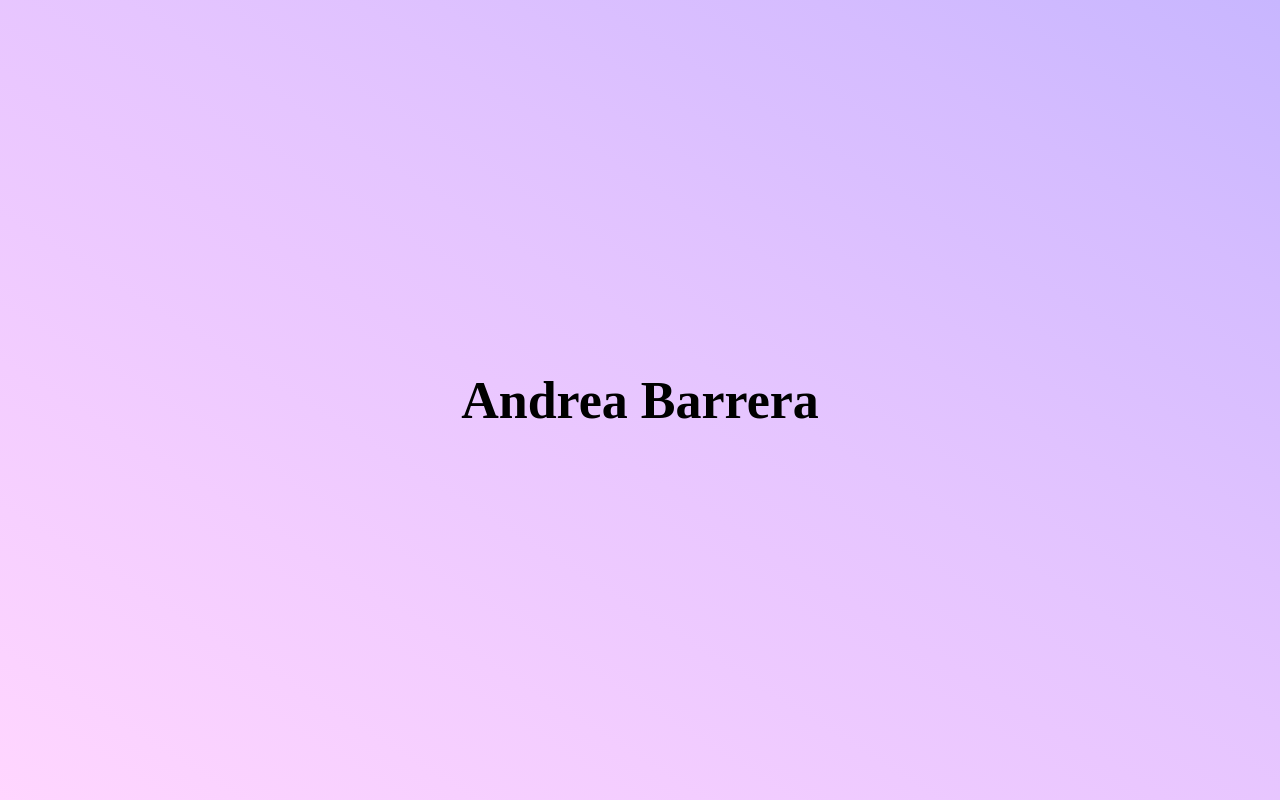
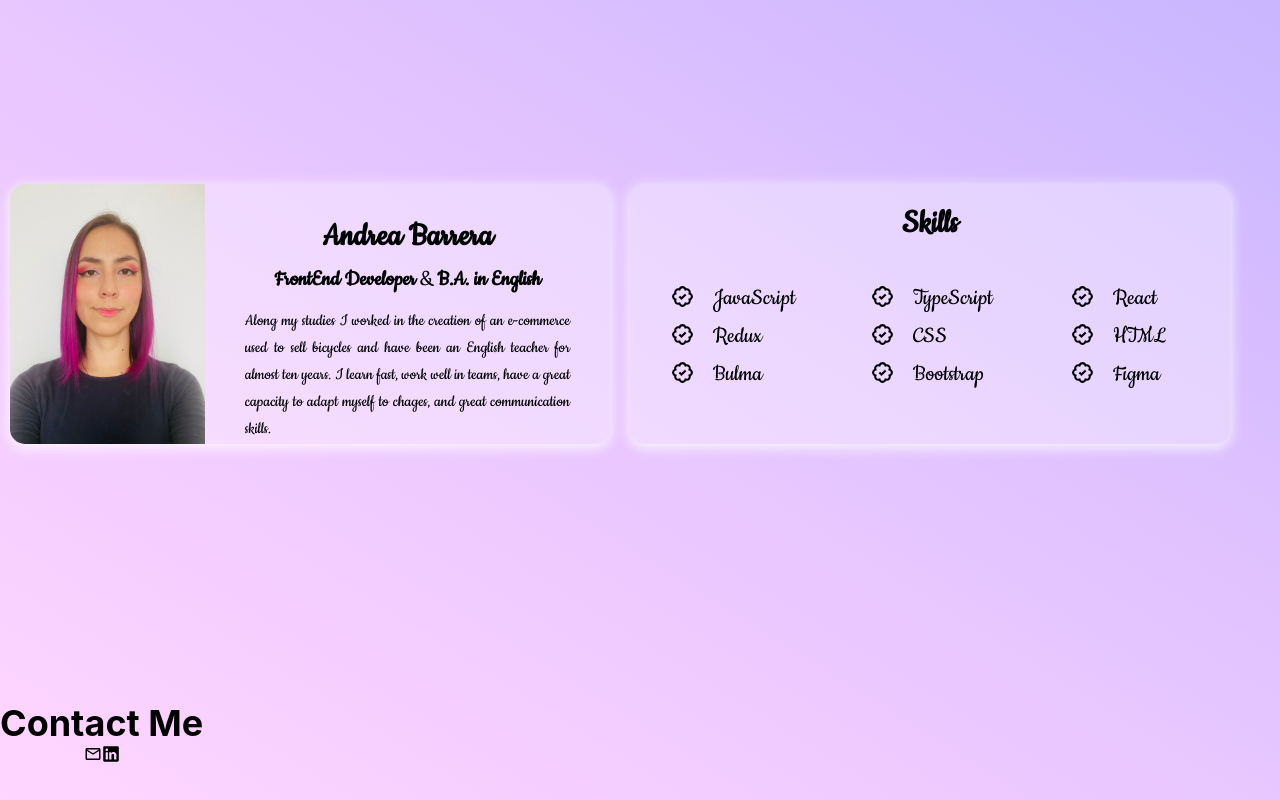
Before and after one commit to acarob/portfolio1, a React (Create React App) app: page / in a window 1280 px wide. Built offline with nearby package versions, Linux system fonts and the light colour scheme.

Commit message:
Skills component was added and the part of ContatMe is in the beginning

```diff
--- a/package.json
+++ b/package.json
@@ -8,6 +8,7 @@
     "@testing-library/user-event": "^13.5.0",
     "react": "^18.2.0",
     "react-dom": "^18.2.0",
+    "react-icons": "^4.7.1",
     "react-scripts": "5.0.1",
     "web-vitals": "^2.1.4"
   },
--- a/src/App.css
+++ b/src/App.css
@@ -1,4 +1,13 @@
-.App {
+@import url("https://fonts.googleapis.com/css2?family=Cookie&display=swap");
+
+* {
+  margin: 0;
+  padding: 0;
+}
+
+html,
+body {
+  font-size: 18px;
   background-image: linear-gradient(
     to right top,
     #ffd6ff,
@@ -14,21 +23,31 @@
     #ceb9ff,
     #c8b6ff
   );
+}
+
+/* h1 {
+  max-width: 940px;
+  font-size: 3em;
+  font-family: "Cookie", cursive;
+  line-height: 1.1;
+  margin: 40px 0;
+} */
+
+.App {
   min-height: 100vh;
   display: flex;
-  flex-direction: column;
+  flex-wrap: wrap;
   align-items: center;
-  justify-content: center;
-  font-size: calc(10px + 2vmin);
+  /* align-items: flex-start; */
+  /* justify-content: center; */
+  /* grid-template-columns: 120px 120px 120px; */
   text-align: center;
 }
 
-/* @import url("https://fonts.googleapis.com/css2?family=Pacifico&display=swap"); */
-/* @import url("https://fonts.googleapis.com/css2?family=Lobster+Two&display=swap"); */
-@import url("https://fonts.googleapis.com/css2?family=Cookie&display=swap");
-
-h1 {
-  /* font-family: "Pacifico", cursive; */
-  /* font-family: "Lobster Two", cursive; */
-  font-family: "Cookie", cursive;
+.main-container {
+  min-height: 600px;
+  display: flex;
+  flex-wrap: wrap;
+  align-items: center;
+  justify-content: center;
 }
--- a/src/App.js
+++ b/src/App.js
@@ -1,9 +1,22 @@
 import "./App.css";
+import AboutMe from "./components/AboutMe";
+import ContactMe from "./components/ContactMe";
+import Skills from "./components/Skills";
 
 function App() {
   return (
     <div className="App">
-      <h1>Andrea Barrera</h1>
+      <div className="main-container">
+        <AboutMe
+          image="fotoHV"
+          name="Andrea Barrera"
+          charge1="FrontEnd Developer"
+          charge2="B.A. in English"
+          text="Along my studies I worked in the creation of an e-commerce used to sell bicycles and have been an English teacher for almost ten       years. I learn fast, work well in teams, have a great capacity to adapt myself to chages, and great communication skills."
+        />
+      </div>
+      <Skills />
+      <ContactMe />
     </div>
   );
 }
--- a/src/components/AboutMe.js
+++ b/src/components/AboutMe.js
@@ -2,16 +2,23 @@ import React from "react";
 import "../stylesheets/AboutMe.css";
 
 function AboutMe(props) {
+  return (
     <div className="about-container">
       <img
         className="about-image"
-      src={require(`../images/${props.image}.png`)}
+        src={require(`../images/${props.image}.jpeg`)}
         alt="not found"
       />
       <div className="text-container">
         <p className="name">
           <strong>{props.name}</strong>
         </p>
+        <p className="charge">
+          <strong>{props.charge1}</strong> & <strong>{props.charge2}</strong>
+        </p>
+        <p className="text">{props.text}</p>
       </div>
-  </div>;
+    </div>
+  );
 }
+export default AboutMe;
--- /dev/null
+++ b/src/components/ContactMe.js
@@ -0,0 +1,16 @@
+import React from "react";
+import "../stylesheets/ContactMe.css";
+import { MdOutlineMailOutline } from "react-icons/md";
+import { RxLinkedinLogo } from "react-icons/rx";
+
+function ContactMe() {
+  return (
+    <div className="contact-container">
+      <h1>Contact Me</h1>
+      <MdOutlineMailOutline />
+      <RxLinkedinLogo />
+    </div>
+  );
+}
+
+export default ContactMe;
--- /dev/null
+++ b/src/components/Skills.js
@@ -0,0 +1,51 @@
+import React from "react";
+import "../stylesheets/Skills.css";
+import { BiBadgeCheck } from "react-icons/bi";
+
+function Skills(props) {
+  return (
+    <div className="skills-container">
+      <h1>Skills</h1>
+      <div className="skills-content">
+        <article className="object">
+          <BiBadgeCheck />
+          <p>JavaScript</p>
+        </article>
+        <article className="object">
+          <BiBadgeCheck />
+          <p>TypeScript</p>
+        </article>
+        <article className="object">
+          <BiBadgeCheck />
+          <p>React</p>
+        </article>
+        <article className="object">
+          <BiBadgeCheck />
+          <p>Redux</p>
+        </article>
+        <article className="object">
+          <BiBadgeCheck />
+          <p>CSS</p>
+        </article>
+        <article className="object">
+          <BiBadgeCheck />
+          <p>HTML</p>
+        </article>
+        <article className="object">
+          <BiBadgeCheck />
+          <p>Bulma</p>
+        </article>
+        <article className="object">
+          <BiBadgeCheck />
+          <p>Bootstrap</p>
+        </article>
+        <article className="object">
+          <BiBadgeCheck />
+          <p>Figma</p>
+        </article>
+      </div>
+    </div>
+  );
+}
+
+export default Skills;
--- a/src/stylesheets/AboutMe.css
+++ b/src/stylesheets/AboutMe.css
@@ -0,0 +1,44 @@
+.about-container {
+  width: 600px;
+  height: 260px;
+  margin: 10px 10px 50px;
+  display: flex;
+  justify-content: flex-start;
+  background-color: #ffffff54;
+  box-shadow: 0 3px 13px 1px rgba(255, 255, 255, 0.833);
+  border-radius: 15px;
+}
+
+.about-image {
+  height: 100%;
+  width: auto;
+}
+
+.text-container {
+  text-align: center;
+  padding: 40px;
+  font-family: "Cookie", cursive;
+  font-weight: 400;
+  line-height: 1.5rem;
+}
+
+.about-image {
+  height: 100%;
+  width: auto;
+  border-top-left-radius: 15px;
+  border-bottom-left-radius: 15px;
+}
+
+.name {
+  font-size: 2em;
+}
+
+.charge {
+  font-size: 1.3rem;
+  margin-top: 15px;
+  padding-bottom: 15px;
+}
+
+.text {
+  text-align: justify;
+}
--- /dev/null
+++ b/src/stylesheets/Skills.css
@@ -0,0 +1,29 @@
+.skills-container {
+  width: 600px;
+  height: 260px;
+  margin: 10px 10px 50px;
+  background-color: #ffffff54;
+  box-shadow: 0 3px 13px 1px rgba(255, 255, 255, 0.833);
+  border-radius: 15px;
+  font-family: "Cookie", cursive;
+}
+
+.skills-container h1 {
+  padding-top: 20px;
+  padding-bottom: 20px;
+  text-align: center;
+}
+
+.skills-content {
+  display: grid;
+  grid-template-columns: 1fr 1fr 1fr;
+  row-gap: 10px;
+  padding-top: 20px;
+}
+
+.object {
+  padding-left: 40px;
+  display: flex;
+  gap: 1rem;
+  font-size: 25px;
+}
```
Also changed, not shown: src/stylesheets/ContactMe.css (added), 1 other file (tests, documents, lock files or other folders). Lines whose indentation alone changed are shown as unchanged.
